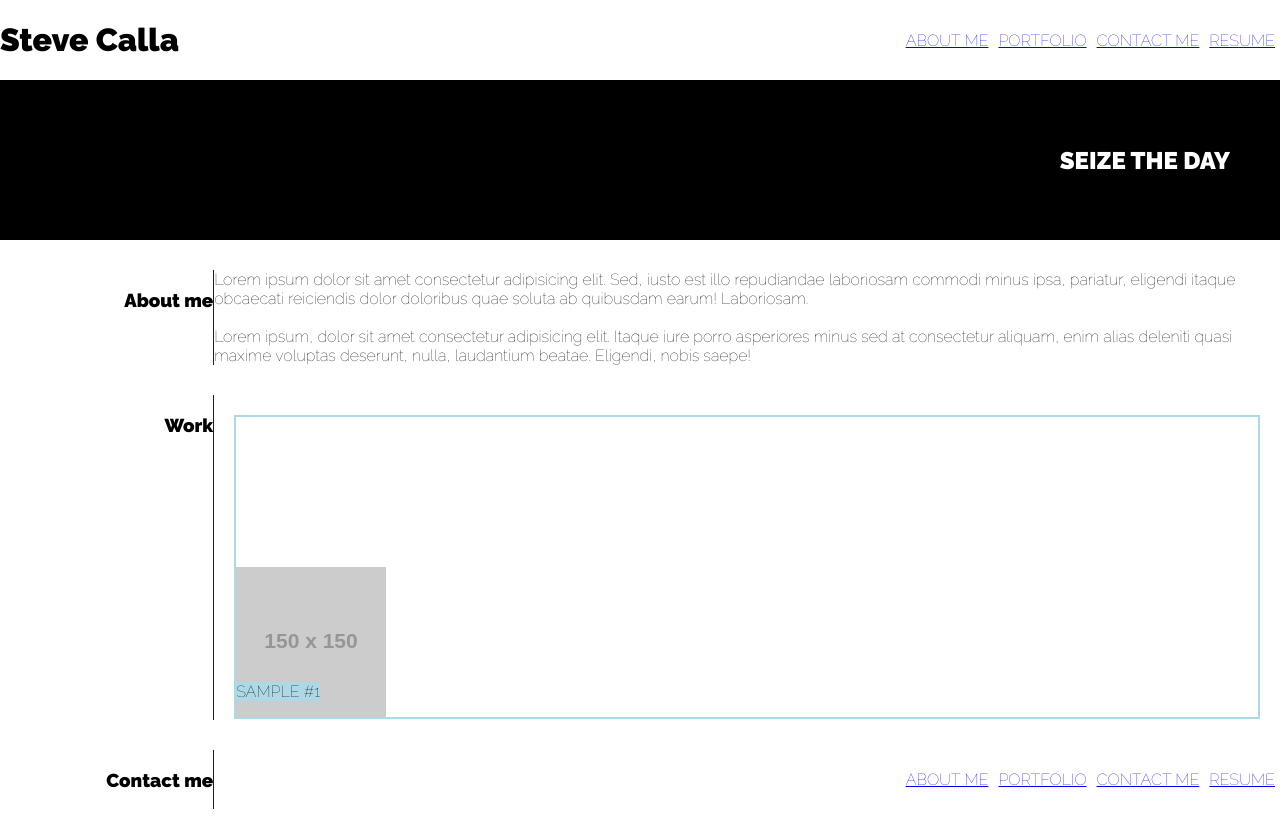
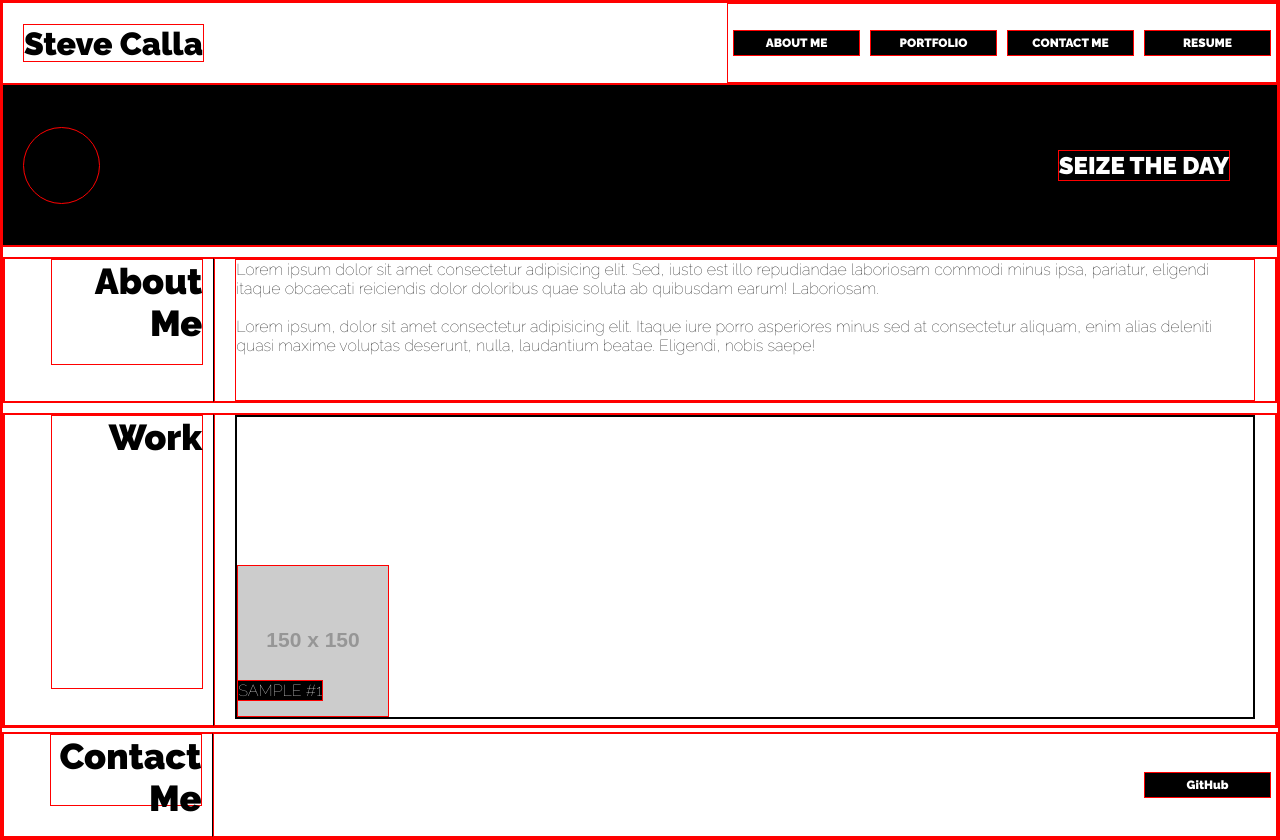
Before and after one commit to stevecalla/portfolio-steve-calla, a plain HTML site: page index.html in a window 1280 px wide. Drawn offline with Linux system fonts and the light colour scheme; placeholder pictures from the web are drawn by us; a web font is replaced by a local one.

Commit message:
Add black white theme. Adjust spacing

```diff
--- a/assets/css/style.css
+++ b/assets/css/style.css
@@ -1,5 +1,5 @@
 * {
-  /* border: 1px solid red; */
+  border: 1px solid red;
 }
 
 body {
@@ -21,6 +21,10 @@ header {
   height: 10vh;
 }
 
+header h1 {
+  margin-left: 20px;
+}
+
 nav {
   display: flex;
   flex-direction: row;
@@ -30,7 +34,15 @@ nav {
 }
 
 nav a {
+  width: 115px;
+  padding: 5px;
   margin: 5px;
+  background-color: black;
+  color: white;
+  font-size: 12px;
+  font-weight: 600;
+  text-align: center;
+  text-decoration: none;
 }
 
 /* ---------- PHOTO SECTION ------------- */
@@ -86,17 +98,40 @@ main {
 }
 
 .about-me-container,
-.work-container,
-.contact-me-container {
+.work-container {
+/* .contact-me-container { */
   display: flex;
   flex-direction: row;
-  margin-top: 30px;
+  margin-top: 10px;
+}
+
+.about-me-description p {
+  margin: 0px;
+  margin: 0 20px 0 20px;
+  height: 140px;
+  overflow: scroll;
+  /* font-weight: 525; */
 }
 
 aside {
-  width: 20vw;
+  display: flex;
+  justify-content: flex-end;
+  width: 250px;
+  min-width: 150px;
+  border-right: 1px solid black;
+}
+
+.work-aside {
+  position: sticky;
+  top: 0;
+}
+
+aside h1 {
+  width: 150px;
+  margin-top: 0;
+  margin-right: 10px;
   text-align: right;
-  border-right: 1px solid blue;
+  font-size: 36px;
 }
 
 main article,
@@ -119,7 +154,8 @@ footer nav {
 }
 
 .first-project {
-  border: 2px solid lightblue;
+  margin-top: 0;
+  border: 2px solid black
 }
 
 .other-projects {
@@ -134,19 +170,30 @@ footer nav {
   width: 48%;
   height: 100px;
   margin: 0 0 10px 0;
-  border: 2px solid lightblue;
+  border: 2px solid black;
+  /* color: white; */
 }
 
 .first-project p,
 .project p {
   position: absolute;
-  background-color: lightblue;
+  background-color: black;
+  color: white;
   z-index: 1;
 }
 
 /* ---------- FOOTER SECTION ------------- */
 footer {
-  height: 10vh;
+  /* display: flex; */
+  /* flex-direction: row; */
+  /* justify-content: space-between; */
+  display: flex;
+  flex-direction: row;
+  /* width: 250px; */
+  height: 13vh;
+  margin: 0;
+  margin-top: 0.5vh;
+  /* padding: 3vh; */
 }
 
 /* ---------- MOBILE RESPONSIVE ---------- */
@@ -170,8 +217,12 @@ footer {
     margin: 2px;
   }
 
-  nav{
+  nav {
     justify-content: center;
+  }
+
+  footer nav {
+    justify-content: flex-end;
   }
 
 }
--- a/index.html
+++ b/index.html
@@ -33,17 +33,19 @@
   <main>
     <section class="about-me-container">
       <aside>
-        <h1>About me</h1>
+        <h1>About Me</h1>
       </aside>
       <article class="about-me-description">
-        Lorem ipsum dolor sit amet consectetur adipisicing elit. Sed, iusto est illo repudiandae laboriosam commodi minus ipsa, pariatur, eligendi itaque obcaecati reiciendis dolor doloribus quae soluta ab quibusdam earum! Laboriosam.
-        <br></br>
-        Lorem ipsum, dolor sit amet consectetur adipisicing elit. Itaque iure porro asperiores minus sed at consectetur aliquam, enim alias deleniti quasi maxime voluptas deserunt, nulla, laudantium beatae. Eligendi, nobis saepe!
+        <p>
+          Lorem ipsum dolor sit amet consectetur adipisicing elit. Sed, iusto est illo repudiandae laboriosam commodi minus ipsa, pariatur, eligendi itaque obcaecati reiciendis dolor doloribus quae soluta ab quibusdam earum! Laboriosam.
+          <br></br>
+          Lorem ipsum, dolor sit amet consectetur adipisicing elit. Itaque iure porro asperiores minus sed at consectetur aliquam, enim alias deleniti quasi maxime voluptas deserunt, nulla, laudantium beatae. Eligendi, nobis saepe!
+        </p>
       </article>
     </section>
 
     <section class="work-container">
-      <aside>
+      <aside class="work-aside">
         <h1>Work</h1>
       </aside>
       <article class="portfolio-container">
@@ -83,15 +85,12 @@
   </main>
 
   <footer>
-    <section class="contact-me-container">
+    <!-- <section class="contact-me-container"> -->
       <aside>
-        <h1>Contact me</h1>
+        <h1>Contact Me</h1>
       </aside>
       <nav>
-        <a href="#" title="About me">ABOUT ME</a>
-        <a href="#" tile="My portfolio">PORTFOLIO</a>
-        <a href="#" tile="Contact me">CONTACT ME</a>
-        <a href="#" tile="Resume">RESUME</a>
+        <a href="#" title="GitHub">GitHub</a>
     </nav>
   </footer>
 
```
